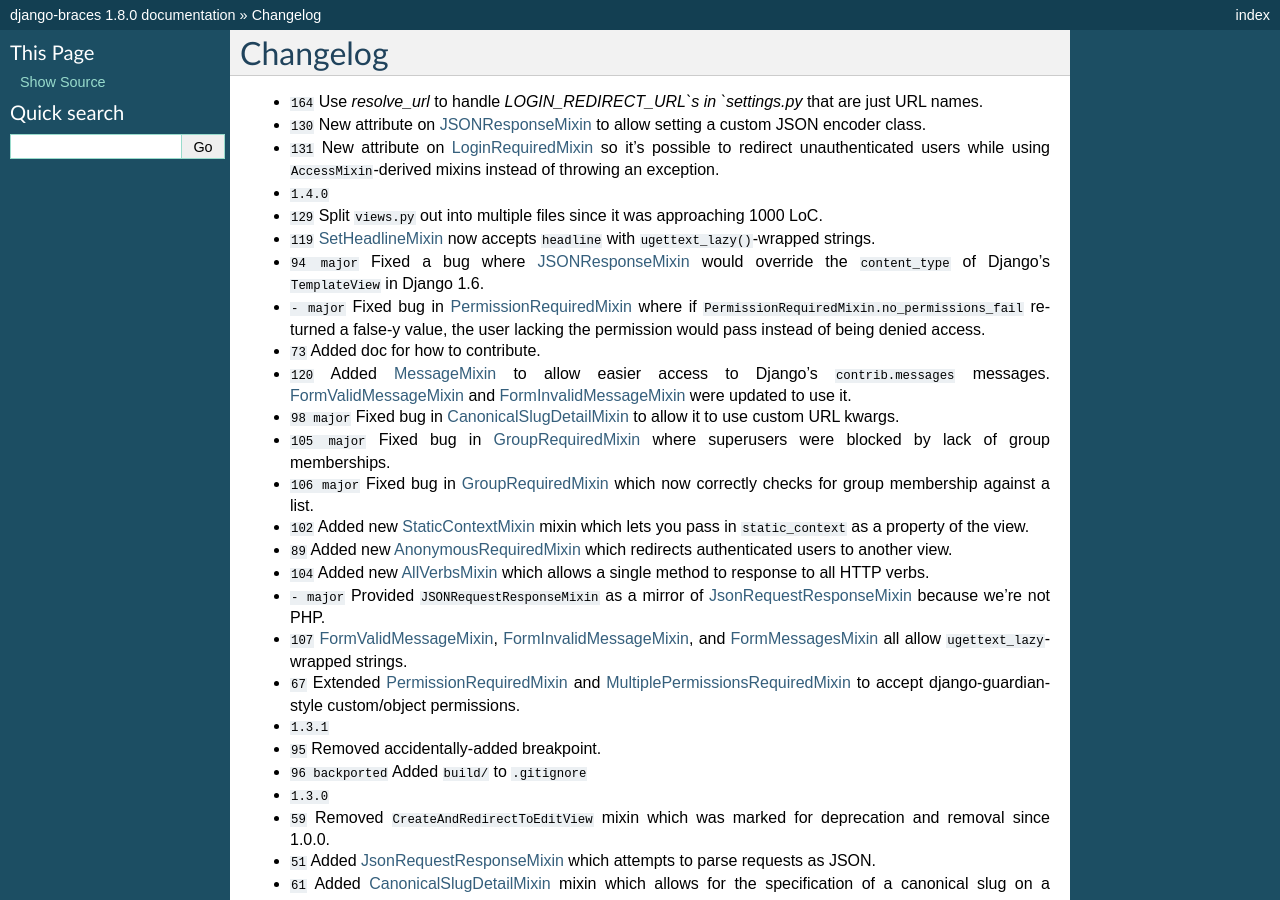
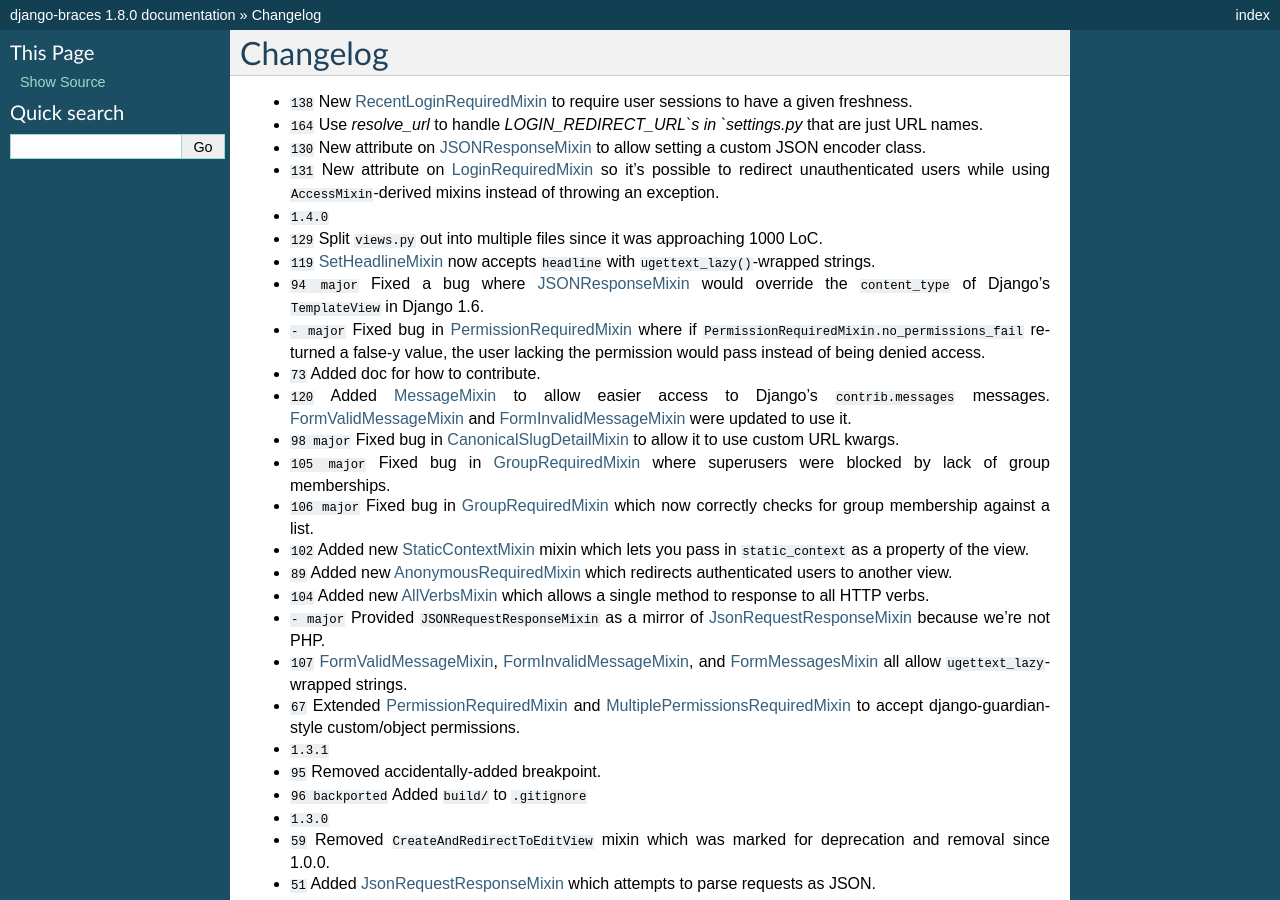
Before and after one commit to brack3t/django-braces, a Sphinx documentation site: the page built from docs/changelog.rst, in a window 1280 px wide and 900 px high. Built offline with Sphinx 7.4.7, drawn with Linux system fonts in a browser that asks for light colours; cross-references to code outside the pages are shown as plain code.

Commit message:
changelog for RecentLoginRequiredMixin

```diff
--- a/docs/changelog.rst
+++ b/docs/changelog.rst
@@ -4,6 +4,7 @@
 Changelog
 =========
 
+* :feature:`138` New :ref:`RecentLoginRequiredMixin` to require user sessions to have a given freshness.
 * :bug:`164` Use `resolve_url` to handle `LOGIN_REDIRECT_URL`s in `settings.py` that are just URL names.
 * :bug:`130` New attribute on :ref:`JSONResponseMixin` to allow setting a custom JSON encoder class.
 * :bug:`131` New attribute on :ref:`LoginRequiredMixin` so it's possible to redirect unauthenticated users while
```
